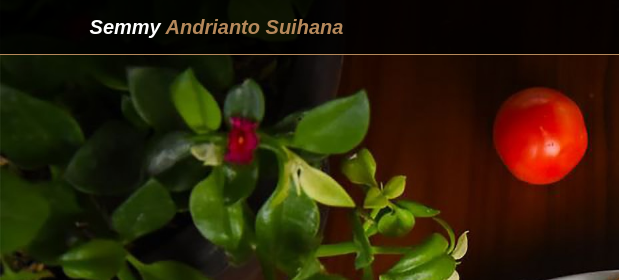
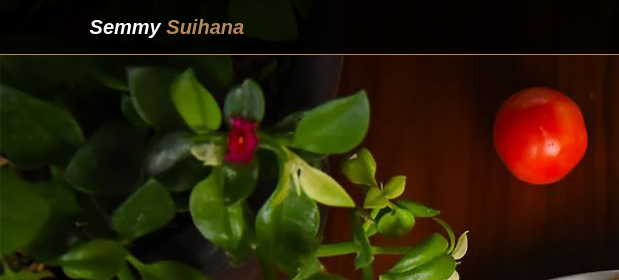
Before and after one commit to semmysuihana/aplikasi-penjualan-makanan, a plain HTML site: page index.html in a window 1280 px wide. Shown: the top 280 px of the page, 0-619 px from the left. Drawn offline with nearby package versions, Linux system fonts and the light colour scheme.

Commit message:
Update index.html

```diff
--- a/index.html
+++ b/index.html
@@ -19,7 +19,7 @@
 </head>
 <body>
 <nav class="navbar">
-    <a href="#" class="navbar-logo">Semmy <span>Andrianto Suihana</span></a>
+    <a href="#" class="navbar-logo">Semmy <span>Suihana</span></a>
     <div class="navbar-nav">
         <a href="#home" style="margin: 7px;">Home</a>
         <a href="#about" style="margin: 7px;">Tentang Kami</a>
```
